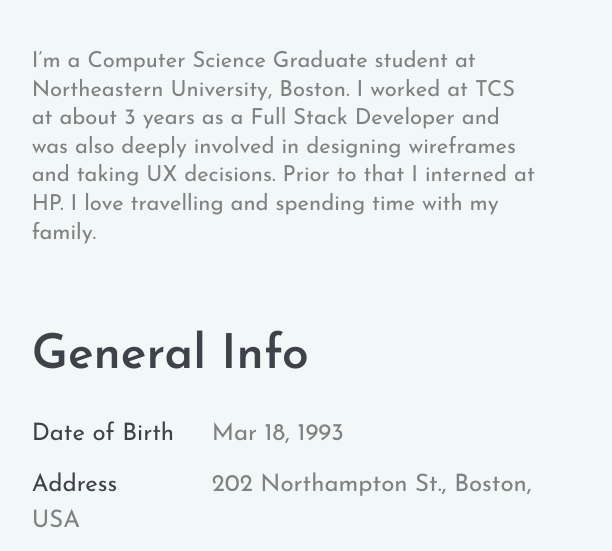
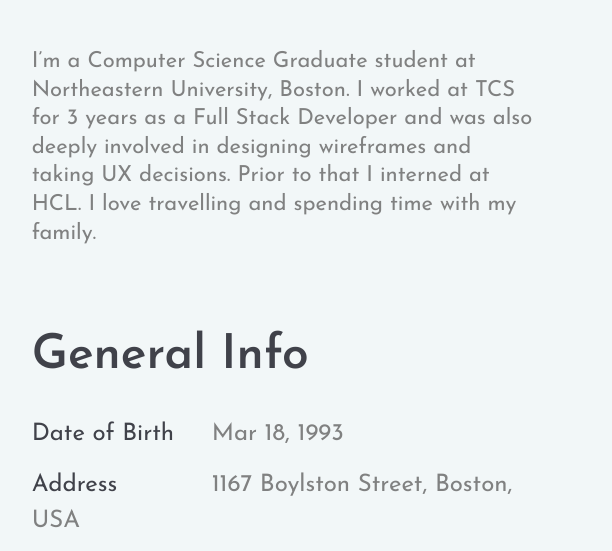
Before and after one commit to Priyaranjan1993/Priyaranjan1993.github.io, a plain HTML site: page index.html in a window 1280 px wide. Shown: the part 267-818 px from the top of the page, 90-702 px from the left. Drawn offline with Linux system fonts and the light colour scheme.

Commit message:
Info and resume link changes

```diff
--- a/index.html
+++ b/index.html
@@ -63,22 +63,22 @@
                         <div class="hero-text">
                             <h2>Priyaranjan Panda</h2>
                             <p>I’m a Computer Science Graduate student at Northeastern University, Boston. I worked at
-                                TCS at about 3
+                                TCS for 3
                                 years as a Full Stack Developer and was also deeply involved in designing wireframes and
                                 taking UX decisions.
-                                Prior to that I interned at HP. I love travelling and spending time with my family.</p>
+                                Prior to that I interned at HCL. I love travelling and spending time with my family.</p>
                         </div>
                         <div class="hero-info">
                             <h2>General Info</h2>
                             <ul>
                                 <li><span>Date of Birth</span>Mar 18, 1993</li>
-                                <li><span>Address</span>202 Northampton St., Boston, USA</li>
+                                <li><span>Address</span>1167 Boylston Street, Boston, USA</li>
                                 <li><span>E-mail</span>priyaranjan9090@gmail.com</li>
                                 <li><span>Phone </span>+1 857-205-2392</li>
                             </ul>
                             <div class="row" id="profile-btns">
                                 <div class="col-md-12 text-md-right header-buttons" id="custom-btn-div">
-                                    <a href="https://drive.google.com/open?id=10_HD9TMAj9Cs7UnUGayA7aY_zS9n9_8U"
+                                    <a href="https://drive.google.com/open?id=1Fi-WWeJ7lB8hUYw_B8egXW2tW77nSv2m"
                                        class="site-btn" target="_blank">Download Resume</a>
                                     <a id="hire" class="site-btn"
                                        href="mailto:priyaranjan9090@gmail.com?subject=I%20want%20to%20hire%20you">Hire
```
